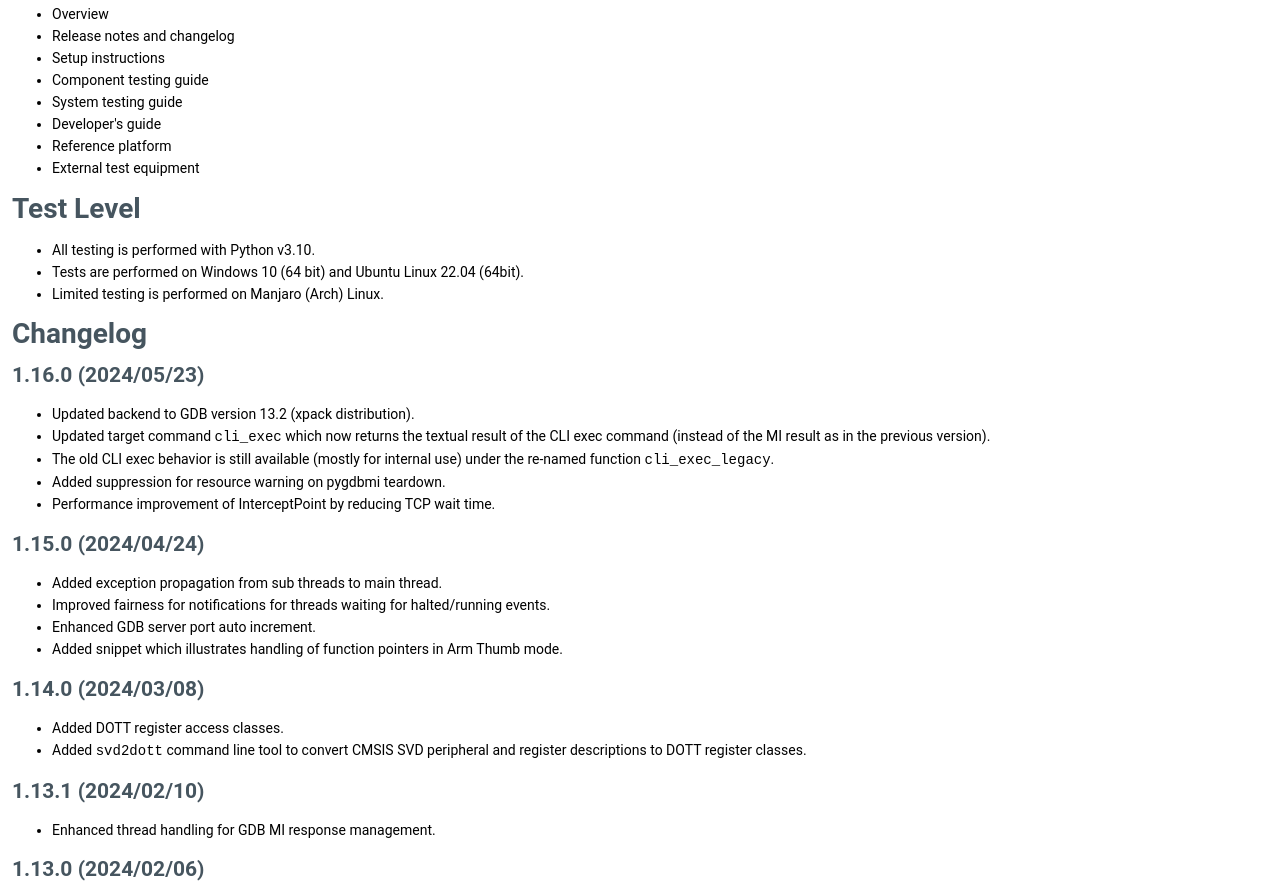
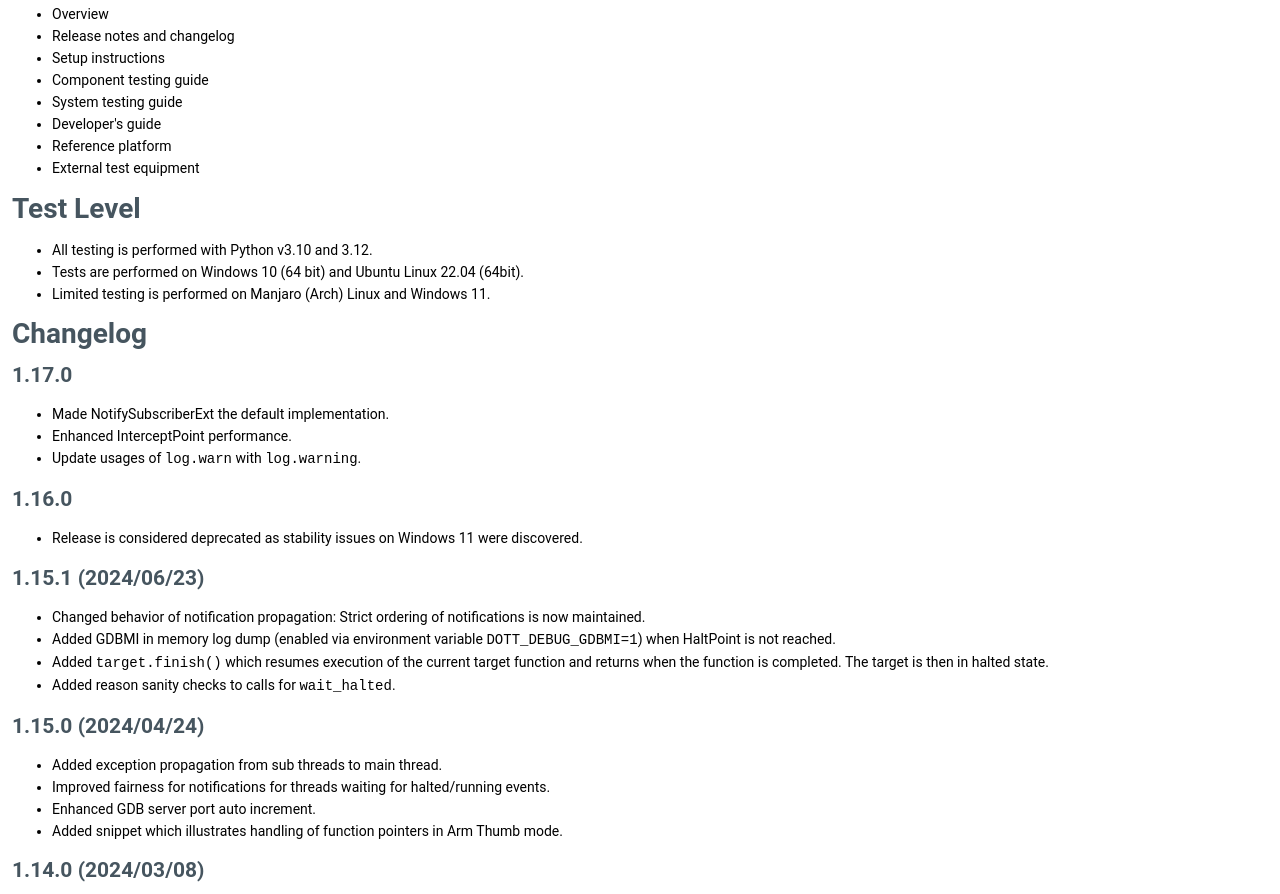
Before and after one commit to tw-ghub/dott-ng_docu, a plain HTML site: page ReleaseNotes.html in a window 1280 px wide. Shown: the part 423-1317 px from the top of the page. Drawn offline with Linux system fonts and the light colour scheme.

Commit message:
DOTT v1.17.0

```diff
--- a/ReleaseNotes.html
+++ b/ReleaseNotes.html
@@ -63,18 +63,27 @@ $(function() {
 </ul>
 <h1>Test Level</h1>
 <ul>
-<li>All testing is performed with Python v3.10.</li>
+<li>All testing is performed with Python v3.10 and 3.12.</li>
 <li>Tests are performed on Windows 10 (64 bit) and Ubuntu Linux 22.04 (64bit).</li>
-<li>Limited testing is performed on Manjaro (Arch) Linux.</li>
+<li>Limited testing is performed on Manjaro (Arch) Linux and Windows 11.</li>
 </ul>
 <h1>Changelog</h1>
-<h2>1.16.0 (2024/05/23)</h2>
+<h2>1.17.0</h2>
 <ul>
-<li>Updated backend to GDB version 13.2 (xpack distribution).</li>
-<li>Updated target command <code>cli_exec</code> which now returns the textual result of the CLI exec command (instead of the MI result as in the previous version).</li>
-<li>The old CLI exec behavior is still available (mostly for internal use) under the re-named function <code>cli_exec_legacy</code>.</li>
-<li>Added suppression for resource warning on pygdbmi teardown.</li>
-<li>Performance improvement of InterceptPoint by reducing TCP wait time.</li>
+<li>Made NotifySubscriberExt the default implementation.</li>
+<li>Enhanced InterceptPoint performance.</li>
+<li>Update usages of <code>log.warn</code> with <code>log.warning</code>.</li>
+</ul>
+<h2>1.16.0</h2>
+<ul>
+<li>Release is considered deprecated as stability issues on Windows 11 were discovered.</li>
+</ul>
+<h2>1.15.1 (2024/06/23)</h2>
+<ul>
+<li>Changed behavior of notification propagation: Strict ordering of notifications is now maintained.</li>
+<li>Added GDBMI in memory log dump (enabled via environment variable <code>DOTT_DEBUG_GDBMI=1</code>) when HaltPoint is not reached.</li>
+<li>Added <code>target.finish()</code> which resumes execution of the current target function and returns when the function is completed. The target is then in halted state.</li>
+<li>Added reason sanity checks to calls for <code>wait_halted</code>.</li>
 </ul>
 <h2>1.15.0 (2024/04/24)</h2>
 <ul>
```
Also changed, not shown: index.html (+4 -4 lines).
